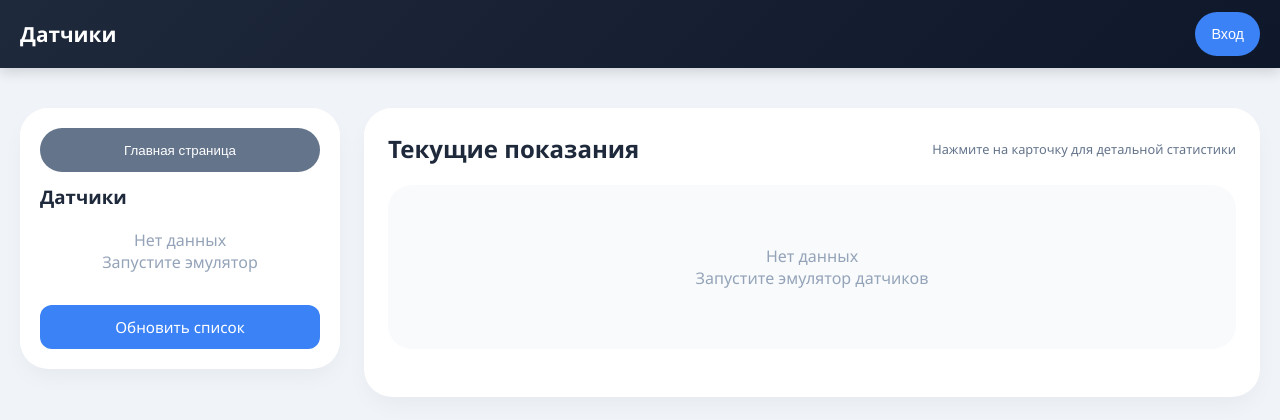
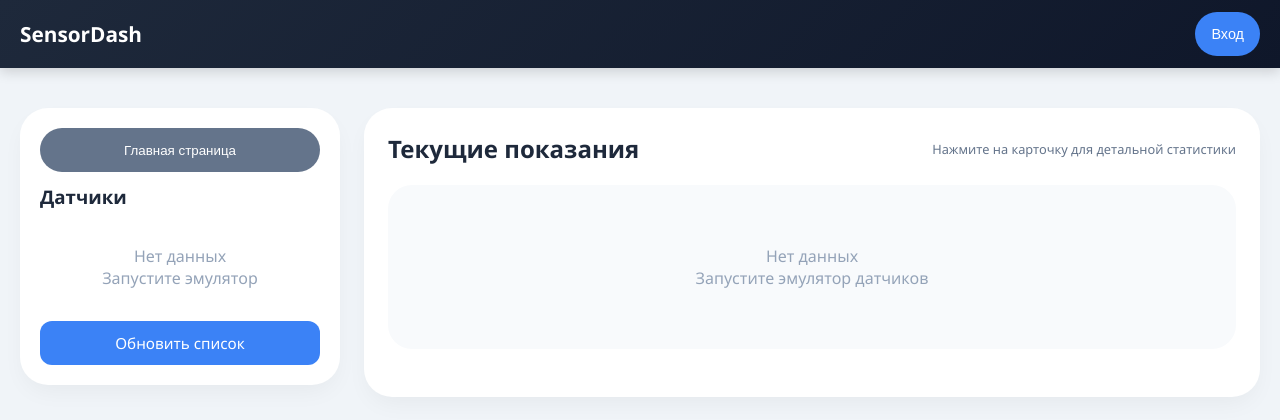
Before and after one commit to DestroPam/sensor-dash, a Flask app: page / in a window 1280 px wide. Shown: the top 420 px of the page. Run offline with Flask 3, Linux system fonts and the light colour scheme; data comes from the database, SQL or seed files in the repository; data that the repository does not hold is empty.

Commit message:
Написано название приложения. Улучшение стилей.

```diff
--- a/static/styles/main.css
+++ b/static/styles/main.css
@@ -77,6 +77,10 @@ body {
     box-shadow: 0 10px 25px -5px rgba(0, 0, 0, 0.05);
     padding: 20px;
     height: fit-content;
+}
+
+.sensors-panel h3 {
+    margin-bottom: 16px;
 }
 
 .main-panel {
--- a/templates/index.html
+++ b/templates/index.html
@@ -13,7 +13,7 @@
     <!-- Top Navigation Bar -->
     <div class="navbar">
         <div class="navbar-container">
-            <span class="navbar-title">Датчики</span>
+            <span class="navbar-title">SensorDash</span>
             <div class="navbar-buttons">
                 <button id="navLoginBtn" class="nav-button">Вход</button>
                 <button id="navAdminBtn" class="nav-button" style="display: none; background: #8b5cf6;">Админ панель</button>
```
